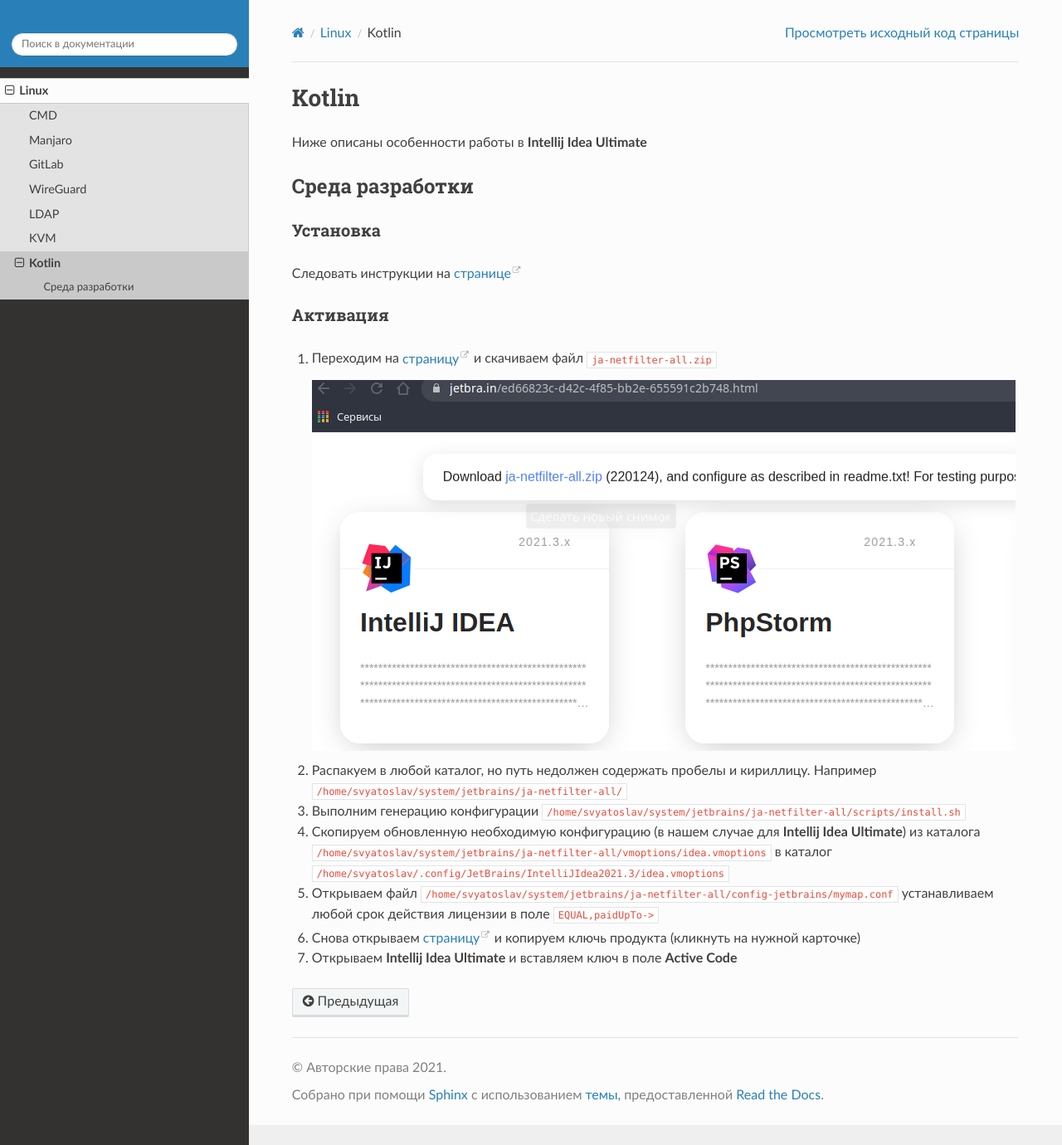
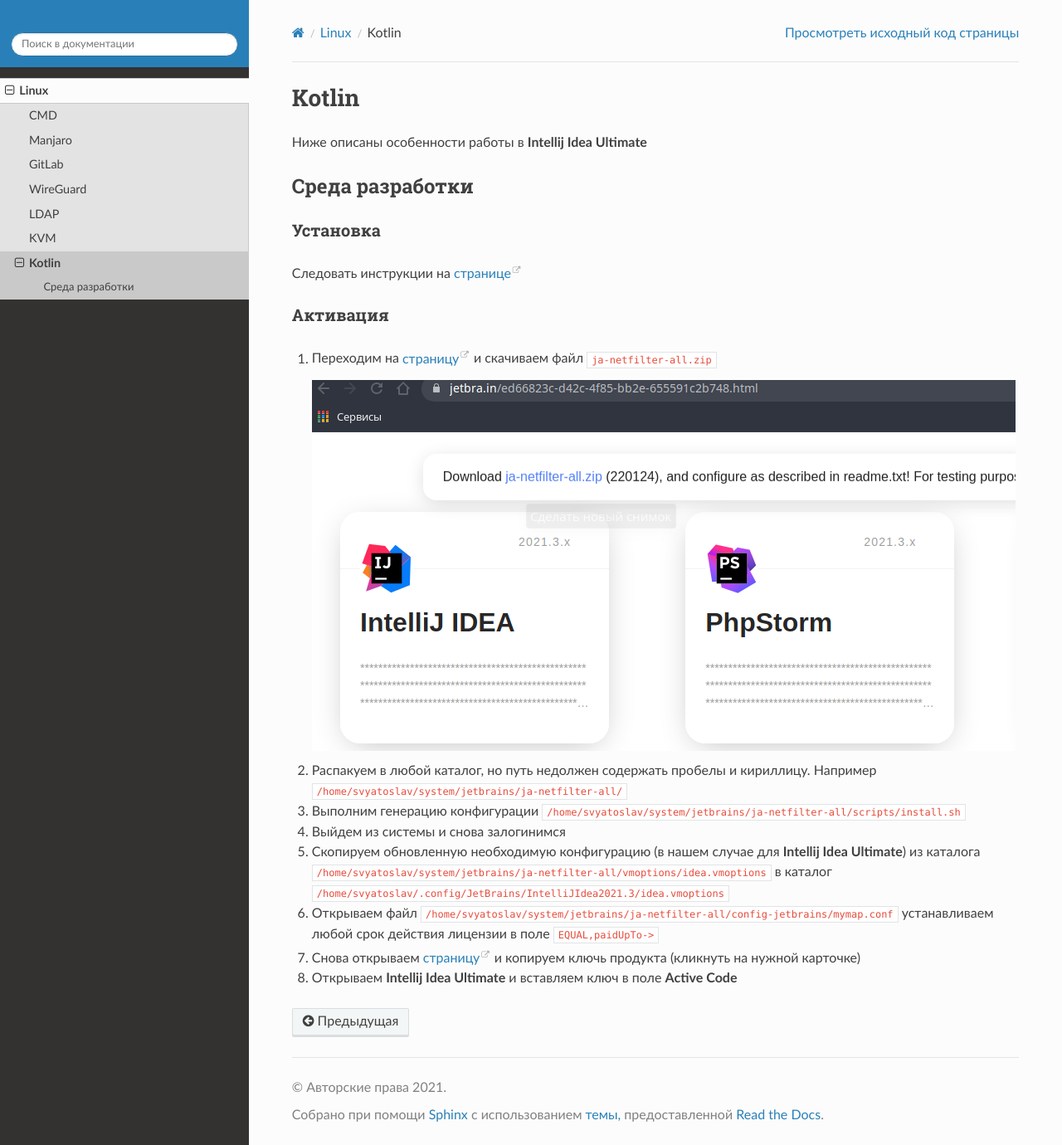
Before and after one commit to svyatoslav-p/general_notes, a Sphinx documentation site: the page built from source/linux/kotlin.rst, in a window 1280 px wide and 1380 px high. Shown: the whole window at 83% size. Built offline with Sphinx 7.4.7 and the Read the Docs theme 2.0.0, drawn with Linux system fonts in a browser that asks for light colours.

Commit message:
feat: idea

```diff
--- a/source/linux/kotlin.rst
+++ b/source/linux/kotlin.rst
@@ -24,6 +24,7 @@
 
 #. Распакуем в любой каталог, но путь недолжен содержать пробелы и кириллицу. Например ``/home/svyatoslav/system/jetbrains/ja-netfilter-all/``
 #. Выполним генерацию конфигурации ``/home/svyatoslav/system/jetbrains/ja-netfilter-all/scripts/install.sh``
+#. Выйдем из системы и снова залогинимся
 #. Скопируем обновленную необходимую конфигурацию (в нашем случае для **Intellij Idea Ultimate**) из каталога
    ``/home/svyatoslav/system/jetbrains/ja-netfilter-all/vmoptions/idea.vmoptions``  в каталог ``/home/svyatoslav/.config/JetBrains/IntelliJIdea2021.3/idea.vmoptions``
 #. Открываем файл ``/home/svyatoslav/system/jetbrains/ja-netfilter-all/config-jetbrains/mymap.conf`` устанавливаем любой срок действия лицензии в поле ``EQUAL,paidUpTo->``
```
Also changed, not shown: 5 other files.
